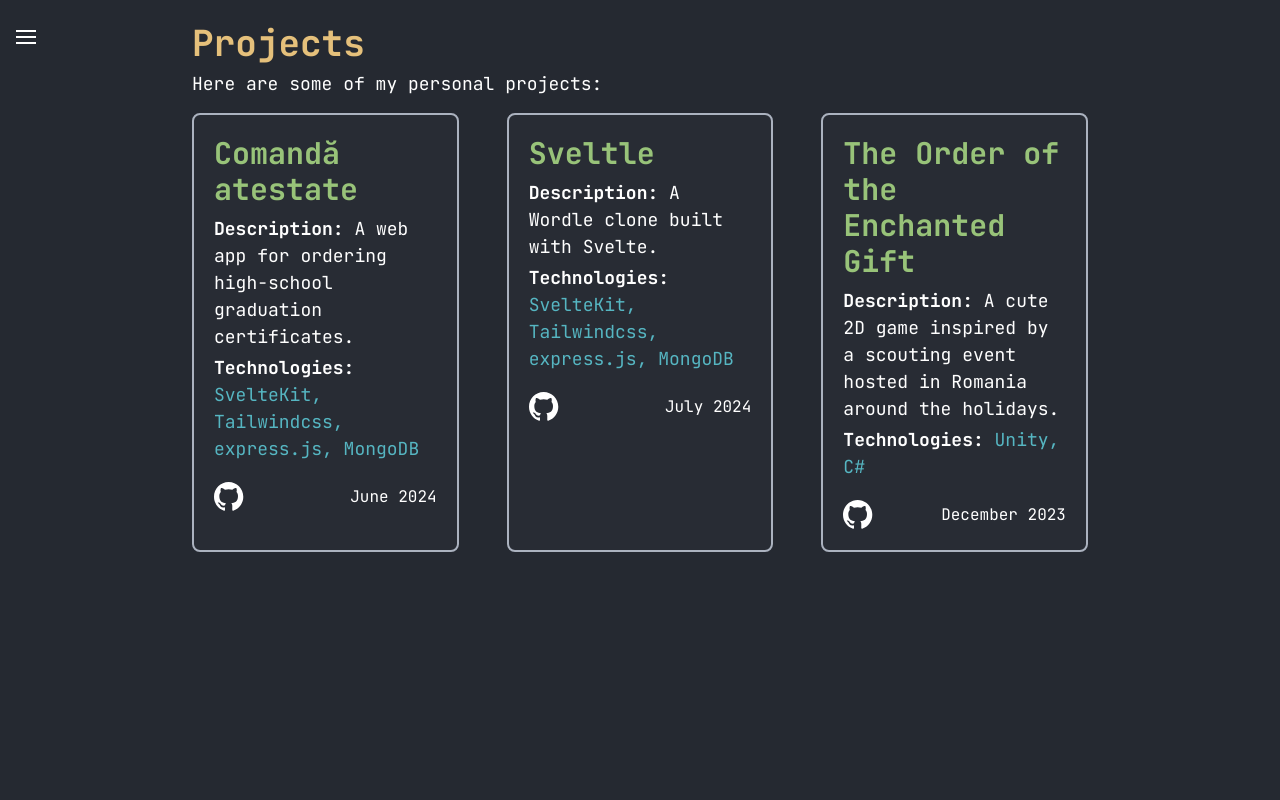
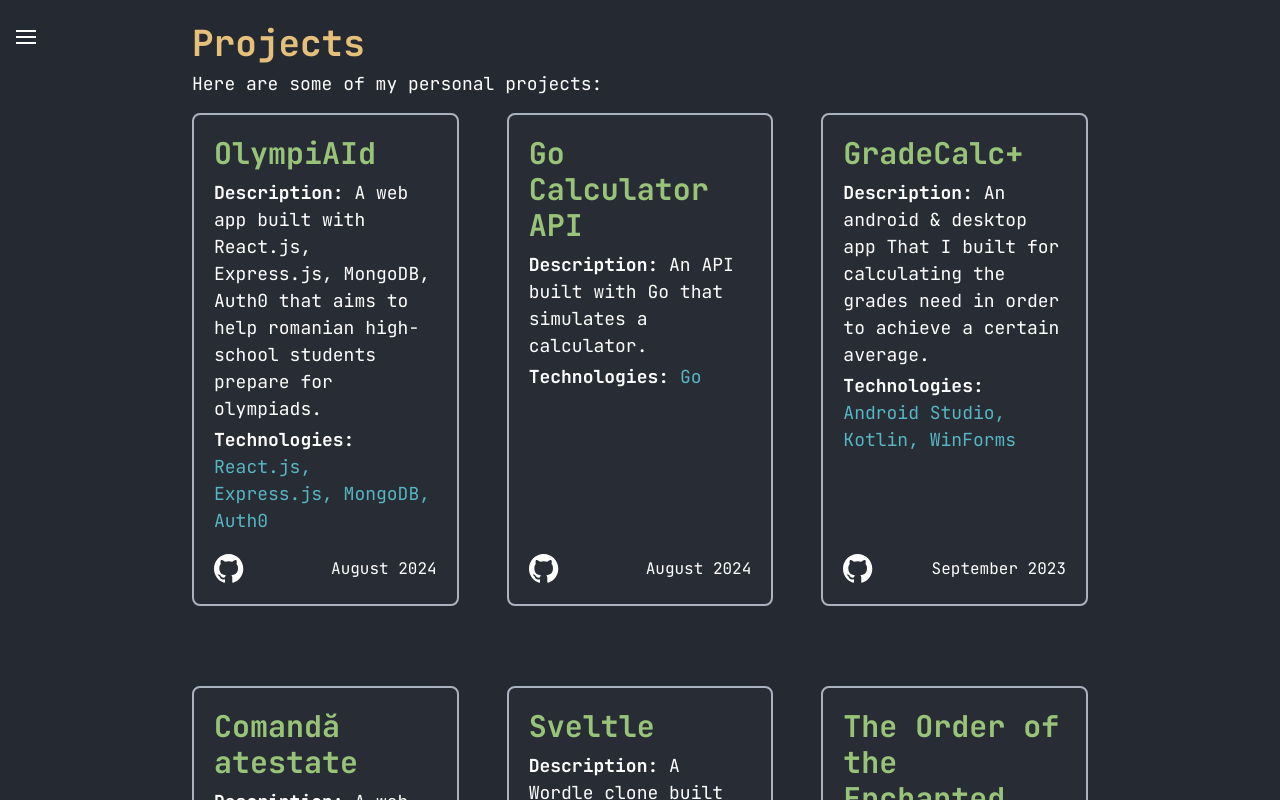
Before and after one commit to VeressIris/portfolio, a SvelteKit app: page /projects in a window 1280 px wide. Shown: the top 800 px of the page. Built offline with nearby package versions, Linux system fonts and the light colour scheme.

Commit message:
project page updates

```diff
--- a/src/lib/card.svelte
+++ b/src/lib/card.svelte
@@ -3,8 +3,9 @@
 </script>
 
 <div
-	class="border-light-gray-200 my-4 max-w-[800px] rounded-lg border-2 border-solid bg-gray-100 p-5"
+	class="border-light-gray-200 my-4 flex max-w-[800px] flex-col justify-between rounded-lg border-2 border-solid bg-gray-100 p-5"
 >
+	<div class="mb-4">
 		<a
 			href={link}
 			target="_blank"
@@ -17,7 +18,9 @@
 				<span class="font-bold">Technologies:</span>
 				<span class="text-cyan">{technologies.join(', ')}</span>
 			</p>
-		<div class="mt-5 flex items-center justify-between">
+		</div>
+	</div>
+	<div class="mt-auto flex items-center justify-between">
 		<a
 			href={githubLink}
 			target="_blank"
@@ -32,7 +35,6 @@
 				/></svg
 			>
 		</a>
-			<p class="ml-2 text-base">{date}</p>
+		<p class="text-base">{date}</p>
 	</div>
 </div>
-</div>
--- a/src/routes/projects/+page.svelte
+++ b/src/routes/projects/+page.svelte
@@ -2,6 +2,32 @@
 	import Card from '$lib/card.svelte';
 
 	const projects = [
+		{
+			title: 'OlympiAId',
+			description:
+				'A web app built with React.js, Express.js, MongoDB, Auth0 that aims to help romanian high-school students prepare for olympiads.',
+			technologies: ['React.js', 'Express.js', 'MongoDB', 'Auth0'],
+			link: 'https://www.olympiaid.study/',
+			githubLink: 'https://github.com/VeressIris/unihack2024',
+			date: 'August 2024'
+		},
+		{
+			title: 'Go Calculator API',
+			description: 'An API built with Go that simulates a calculator.',
+			technologies: ['Go'],
+			link: 'https://gocalculatorapi.onrender.com/',
+			githubLink: 'https://github.com/VeressIris/GOcalculatorAPI',
+			date: 'August 2024'
+		},
+		{
+			title: 'GradeCalc+',
+			description:
+				'An android & desktop app That I built for calculating the grades need in order to achieve a certain average.',
+			technologies: ['Android Studio', 'Kotlin', 'WinForms'],
+			link: 'https://github.com/VeressIris/GradeCalcPlus/releases',
+			githubLink: 'https://github.com/VeressIris/GradeCalcPlus',
+			date: 'September 2023'
+		},
 		{
 			title: 'Comandă atestate',
 			description: 'A web app for ordering high-school graduation certificates.',
@@ -12,7 +38,7 @@
 		},
 		{
 			title: 'Sveltle',
-			description: 'A Wordle clone built with Svelte.',
+			description: 'A Wordle clone built with Svelte and Random word API.',
 			technologies: ['SvelteKit', 'Tailwindcss', 'express.js', 'MongoDB'],
 			link: 'https://sveltle.vercel.app/',
 			githubLink: 'https://github.com/VeressIris/Sveltle',
```
Lines whose indentation alone changed are shown as unchanged.
